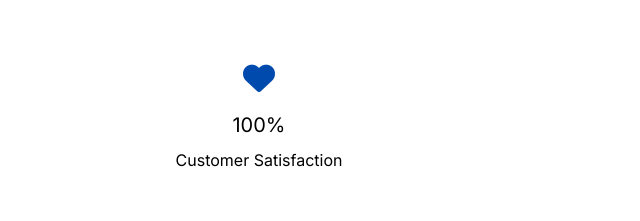
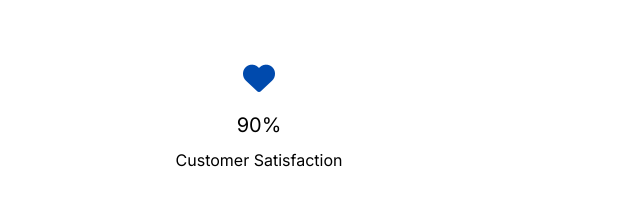
Before and after one commit to AQUAMAN-OF-OYO/tripef, a website: page index.html in a window 1280 px wide. Shown: the part 1659-1880 px from the top of the page, 547-1187 px from the left. Drawn offline with nearby package versions, Linux system fonts and the light colour scheme; a script that the page names is missing.

Commit message:
update: made changes to files

```diff
--- a/index.html
+++ b/index.html
@@ -114,7 +114,7 @@
           </div>
           <div class="core-box">
             <i class="fa fa-heart" aria-hidden="true"></i>
-            <h3>100%</h3>
+            <h3>90%</h3>
             <p>Customer Satisfaction</p>
           </div>
         </div>
```
